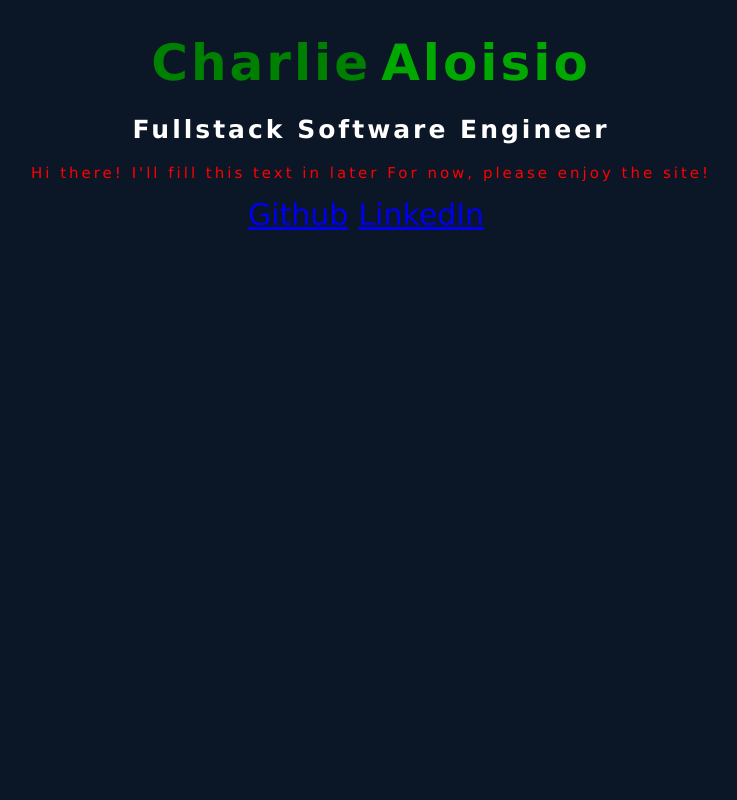
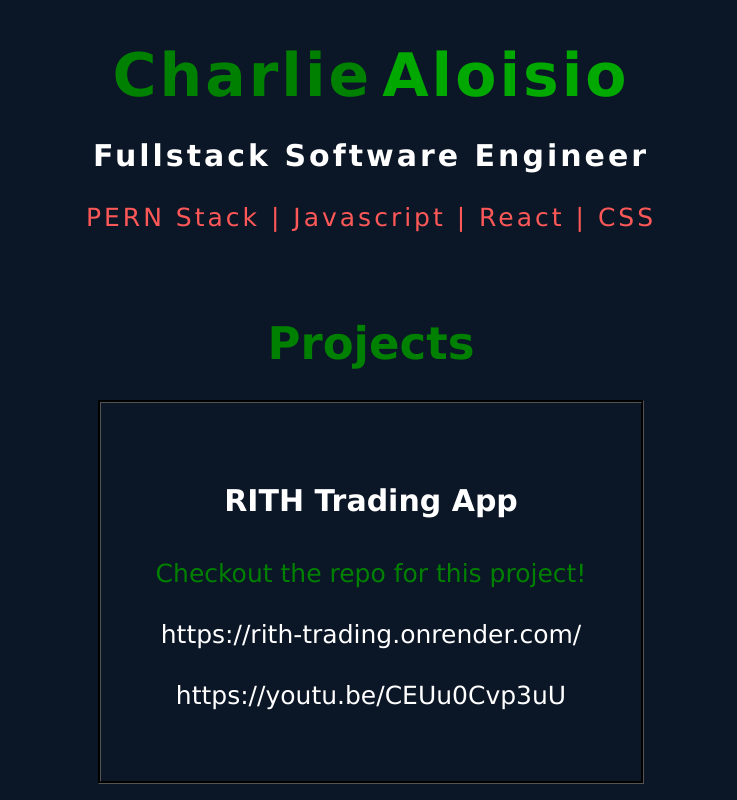
Before and after one commit to charliea97/My-Portfolio, a React (Create React App) app: page / in a window 1280 px wide. Shown: the top 800 px of the page, without its empty margins (269-1006 px from the left). Built offline with nearby package versions, Linux system fonts and the light colour scheme.

Commit message:
More styles and testing. Work in progress

```diff
--- a/src/app/App.js
+++ b/src/app/App.js
@@ -1,5 +1,6 @@
 import React from "react";
 import Header from "../components/Header/Header";
+import Projects from "../components/Projects/Projects";
 import Footer from "../components/Footer/Footer";
 
 function App() {
@@ -8,11 +9,12 @@ function App() {
       <Header />
       <iframe
         className="iFrame"
-        title="silent-hill"
+        title="ambient-music"
         frameborder="no"
         allow="autoplay"
         src="https://w.soundcloud.com/player/?url=https%3A//api.soundcloud.com/tracks/268695871&color=%23ff5500&auto_play=true&hide_related=true&show_comments=false&show_user=false&show_reposts=false&show_teaser=false&visual=false&loop=true"
       ></iframe>
+      <Projects />
       <Footer />
     </div>
   );
--- a/src/components/Header/Header.js
+++ b/src/components/Header/Header.js
@@ -15,7 +15,7 @@ const Header = () => {
         Aloisio
       </h1>
       <h2>Fullstack Software Engineer</h2>
-      <p>{`Hi there! I'll fill this text in later\nFor now, please enjoy the site!`}</p>
+      <p>{`PERN Stack | Javascript | React | CSS`}</p>
     </div>
   );
 };
--- a/src/components/Header/header.css
+++ b/src/components/Header/header.css
@@ -5,12 +5,13 @@
   letter-spacing: 3px;
   font-family: "Lucida Sans", "Lucida Sans Regular", "Lucida Grande",
     "Lucida Sans Unicode", Geneva, Verdana, sans-serif;
+  margin-bottom: 30px;
 }
 
 .header h1 {
   color: rgb(0, 168, 0);
   margin-bottom: 3px;
-  font-size: 50px;
+  font-size: 60px;
 }
 
 .header h1 a {
@@ -31,13 +32,13 @@
 
 .header h2 {
   color: white;
-  font-size: 25px;
+  font-size: 30px;
   margin-bottom: 5px;
 }
 
 .header p {
-  color: red;
-  font-size: 15px;
+  color: rgb(255, 88, 88);
+  font-size: 25px;
 }
 
 @keyframes gradientAnimation {
--- /dev/null
+++ b/src/components/Projects/Projects.js
@@ -0,0 +1,62 @@
+import React from "react";
+import "./projects.css";
+
+const Projects = () => {
+  const projects = [
+    {
+      id: 1,
+      name: "RITH Trading App",
+      github:
+        "https://github.com/CapstoneGroupThree/Robin-In-the-Hood-Trading-Corp-1",
+      link: "https://rith-trading.onrender.com/",
+      video: "https://youtu.be/CEUu0Cvp3uU",
+    },
+    {
+      id: 2,
+      name: "Grace Shopper",
+      github:
+        "https://github.com/2301-fsa-et-web-ft-af-graceshopper-g1/grace_shopper",
+      link: "https://graceshoppings-api.onrender.com/",
+    },
+    {
+      id: 3,
+      name: "3D Solar System Model",
+      github: "https://github.com/charliea97/Solar-System-Model",
+    },
+  ];
+  return (
+    <div className="projects-container">
+      <h1>Projects</h1>
+      {projects.map(({ id, name, github, link, video }) => (
+        <div key={id} className="single-project-container">
+          <h2 className="project-name">{name}</h2>
+          <p className="project-github">
+            <a rel="noreferrer" href={github} target="_blank">
+              Checkout the repo for this project!
+            </a>
+          </p>
+          <p className="project-link">
+            {link ? (
+              <a rel="noreferrer" href={link} target="_blank">
+                {link}
+              </a>
+            ) : (
+              ""
+            )}
+          </p>
+          <p className="project-video">
+            {video ? (
+              <a rel="noreferrer" href={video} target="_blank">
+                {video}
+              </a>
+            ) : (
+              ""
+            )}
+          </p>
+        </div>
+      ))}
+    </div>
+  );
+};
+
+export default Projects;
--- /dev/null
+++ b/src/components/Projects/projects.css
@@ -0,0 +1,57 @@
+.projects-container {
+  display: flex;
+  flex-direction: column;
+  align-items: center;
+}
+
+.projects-container h1 {
+  color: green;
+  font-family: "Lucida Sans", "Lucida Sans Regular", "Lucida Grande",
+    "Lucida Sans Unicode", Geneva, Verdana, sans-serif;
+  font-size: 45px;
+}
+
+.single-project-container {
+  display: flex;
+  flex-direction: column;
+  align-items: center;
+  border: 3px groove black;
+  padding: 55px;
+  margin-bottom: 20px;
+}
+
+.single-project-container:hover {
+  cursor: pointer;
+  scale: 100px;
+}
+
+.project-name {
+  color: white;
+  font-family: "Lucida Sans", "Lucida Sans Regular", "Lucida Grande",
+    "Lucida Sans Unicode", Geneva, Verdana, sans-serif;
+  font-size: 30px;
+}
+
+.project-github a {
+  text-decoration: none;
+  color: green;
+  font-size: 25px;
+  font-family: "Lucida Sans", "Lucida Sans Regular", "Lucida Grande",
+    "Lucida Sans Unicode", Geneva, Verdana, sans-serif;
+}
+
+.project-link a {
+  text-decoration: none;
+  color: white;
+  font-size: 25px;
+  font-family: "Lucida Sans", "Lucida Sans Regular", "Lucida Grande",
+    "Lucida Sans Unicode", Geneva, Verdana, sans-serif;
+}
+
+.project-video a {
+  color: white;
+  font-size: 25px;
+  text-decoration: none;
+  font-family: "Lucida Sans", "Lucida Sans Regular", "Lucida Grande",
+    "Lucida Sans Unicode", Geneva, Verdana, sans-serif;
+}
```
